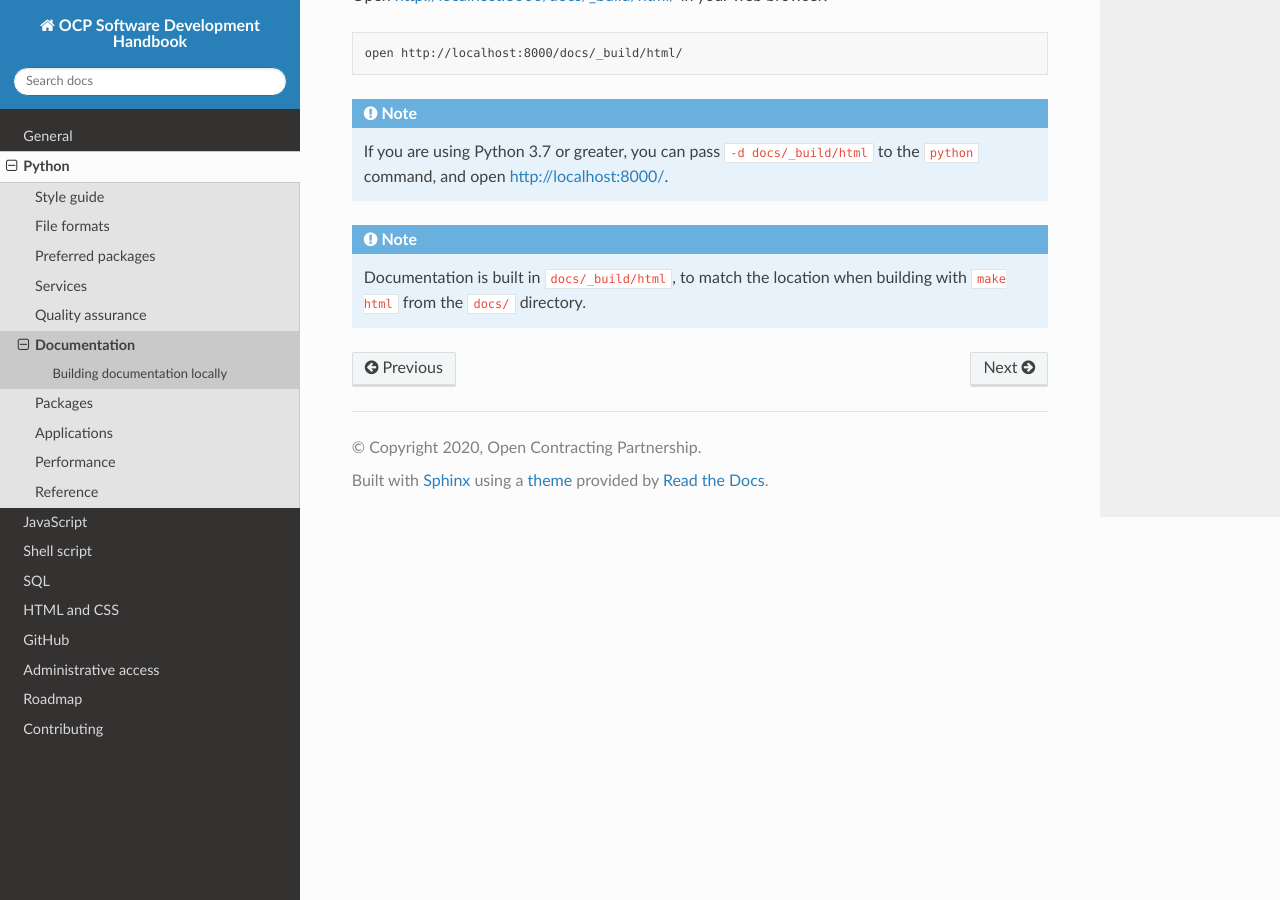
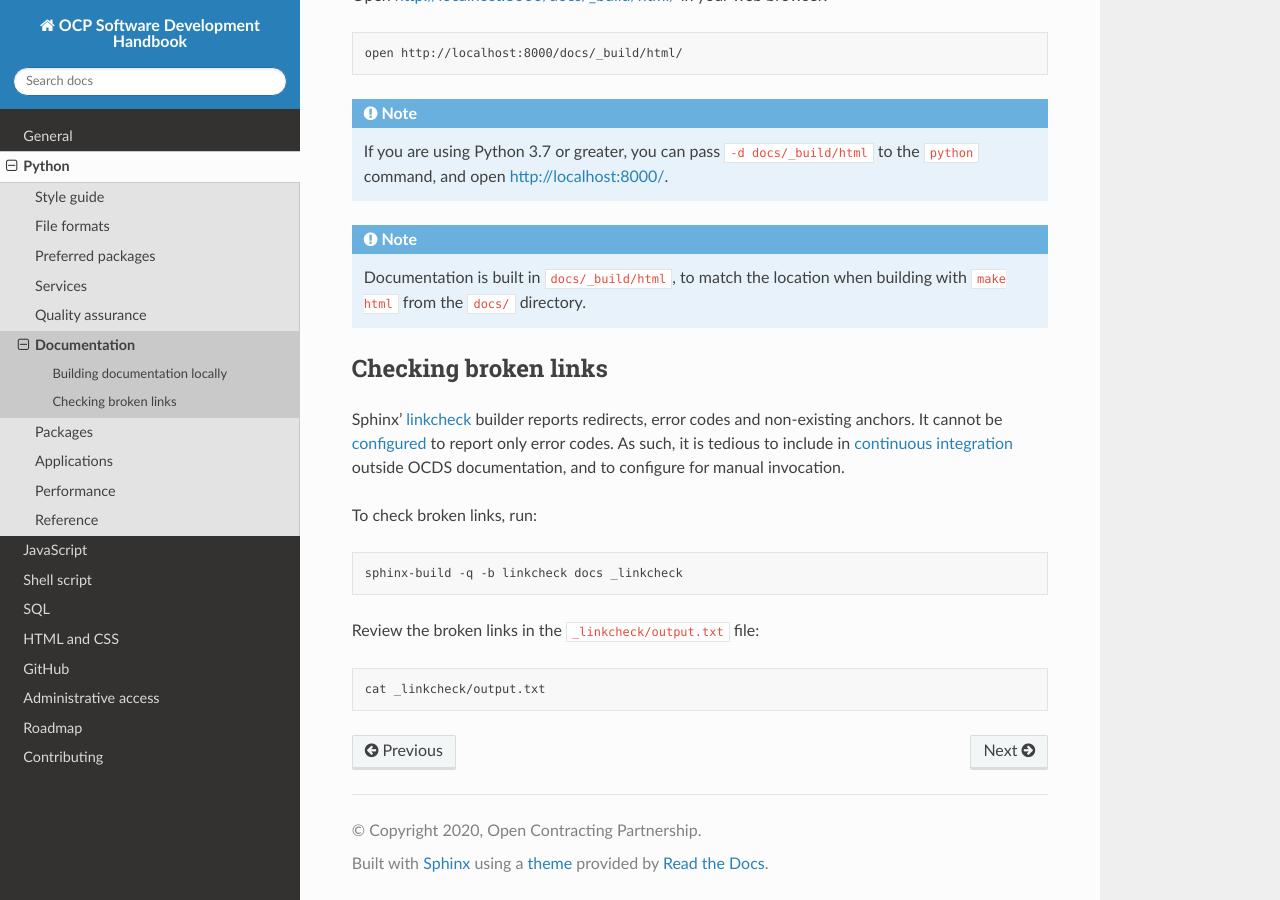
Before and after one commit to open-contracting/software-development-handbook, a Sphinx documentation site: the page built from docs/python/documentation.rst, in a window 1280 px wide and 900 px high, scrolled down 971 px. Built offline with Sphinx 7.4.7 and the Read the Docs theme 2.0.0, drawn with Linux system fonts in a browser that asks for light colours.

Commit message:
documentation: Document linkcheck

```diff
--- a/docs/conf.py
+++ b/docs/conf.py
@@ -54,12 +54,14 @@ html_static_path = []
 # -- Extension configuration -------------------------------------------------
 
 linkcheck_anchors_ignore = [
-    # Ignore GitHub readme headings.
+    # GitHub readme headings.
     r'^(?:change-github-repository-configuration|commit-message-header|tests|unsafe-transforms)$',
 ]
 
 linkcheck_ignore = [
-    # Login redirects.
+    # Localhost instructions.
+    r'^http://localhost:8000',
+    # Redirects to login pages.
     r'^https://(?:crm\.open-contracting\.org|redash\.open-contracting\.org)',
     r'^https://(?:admin\.google\.com|myaccount\.google\.com)/.+',
     r'^https://(?:docs\.google\.com/(?:document|spreadsheets)/d|drive\.google\.com/drive/folders)/.+',
@@ -70,8 +72,6 @@ linkcheck_ignore = [
     r'^https://www\.transifex\.com/.+/collaborators/$',
     r'^https://airtable\.com/.+/workspace/billing$',
     r'^https://pypi\.org/manage/account/#api-tokens$',
-    # Localhost instructions.
-    r'^http://localhost:8000',
     # Redirects to specific versions.
     r'https://docs\.pytest\.org/$',
     r'https://click\.palletsprojects\.com/$',
--- a/docs/python/documentation.rst
+++ b/docs/python/documentation.rst
@@ -47,3 +47,20 @@ Open http://localhost:8000/docs/_build/html/ in your web browser:
 .. note::
 
    Documentation is built in ``docs/_build/html``, to match the location when building with ``make html`` from the ``docs/`` directory.
+
+Checking broken links
+---------------------
+
+Sphinx' `linkcheck <https://www.sphinx-doc.org/en/master/usage/builders/index.html#sphinx.builders.linkcheck.CheckExternalLinksBuilder>`__ builder reports redirects, error codes and non-existing anchors. It cannot be `configured <https://www.sphinx-doc.org/en/master/usage/configuration.html#options-for-the-linkcheck-builder>`__ to report only error codes. As such, it is tedious to include in :ref:`continuous integration <continuous-integration>` outside OCDS documentation, and to configure for manual invocation.
+
+To check broken links, run:
+
+.. code-block:: shell
+
+   sphinx-build -q -b linkcheck docs _linkcheck
+
+Review the broken links in the ``_linkcheck/output.txt`` file:
+
+.. code-block:: shell
+
+   cat _linkcheck/output.txt
--- a/docs/python/quality.rst
+++ b/docs/python/quality.rst
@@ -9,6 +9,8 @@ pytest is preferred, as documented at :doc:`preferences`.
 **How To:** :ref:`Write tests<python-tests>`.
 
 **How To:** Run tests in :ref:`packages<packages-testing>`.
+
+.. _continuous-integration:
 
 Continuous testing
 ------------------
```
